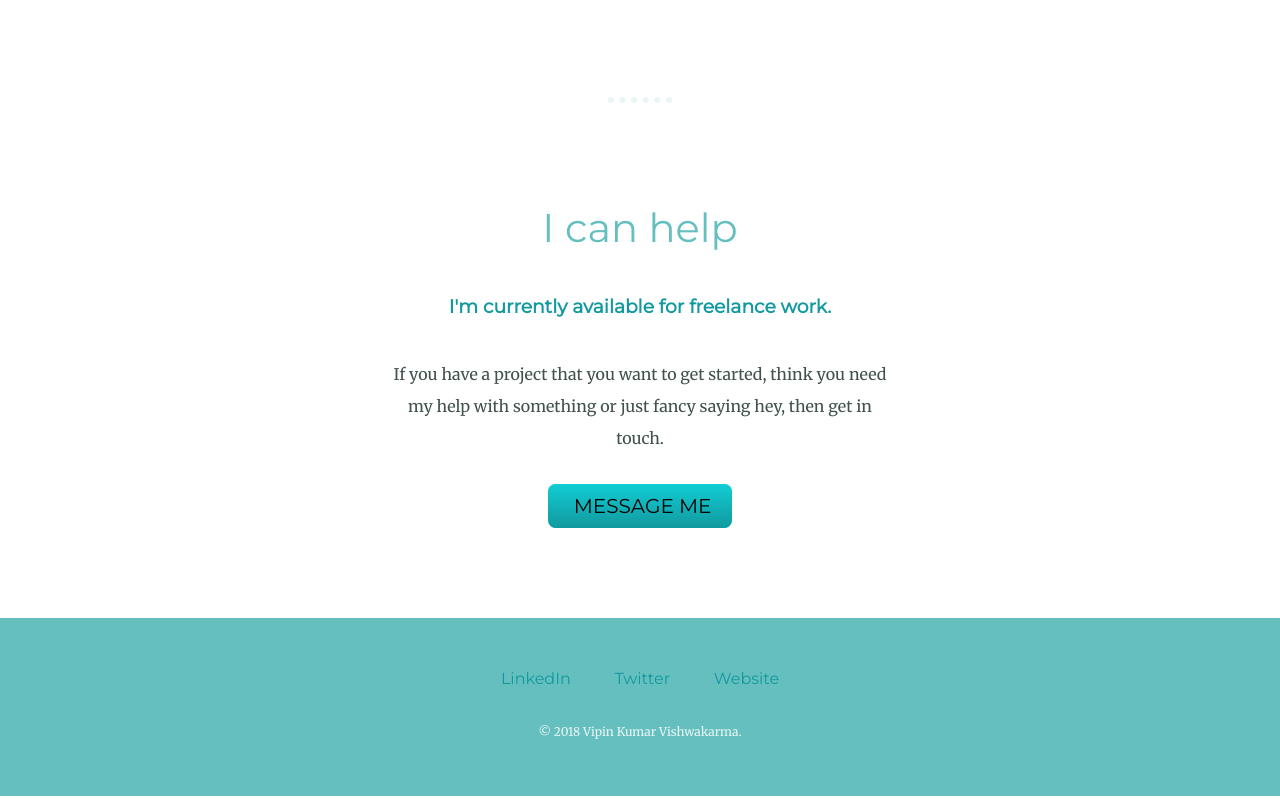
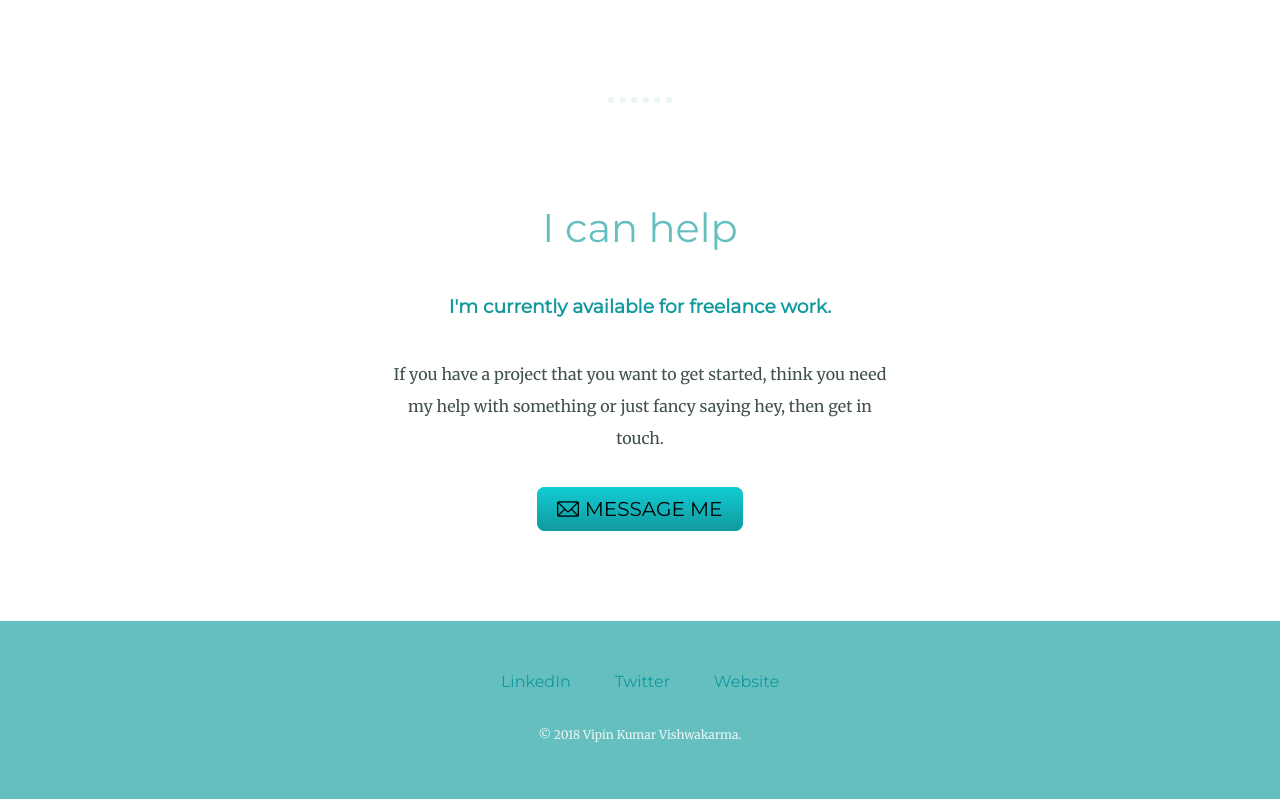
Before and after one commit to vipinishere/Personal-Website, a plain HTML site: page index.html in a window 1280 px wide. Shown: the part 2146-2945 px from the top of the page. Drawn offline with Linux system fonts and the light colour scheme.

Commit message:
Update index.html

```diff
--- a/index.html
+++ b/index.html
@@ -68,7 +68,7 @@
         <p class="contact-messege">
           If you have a project that you want to get started, think you need my help with something or just fancy saying hey, then get in touch.
         </p>
-        <a class="btn" href="mailto:vishwakarmavipin3434@gmail.com" target="_blank"><img class="email-img" src="/images/email.png" alt=""> MESSAGE ME</a>
+        <a class="btn" href="mailto:vishwakarmavipin3434@gmail.com" target="_blank"><img class="email-img" src="/email.png" alt=""> MESSAGE ME</a>
       </div>
     </div>
 
```
